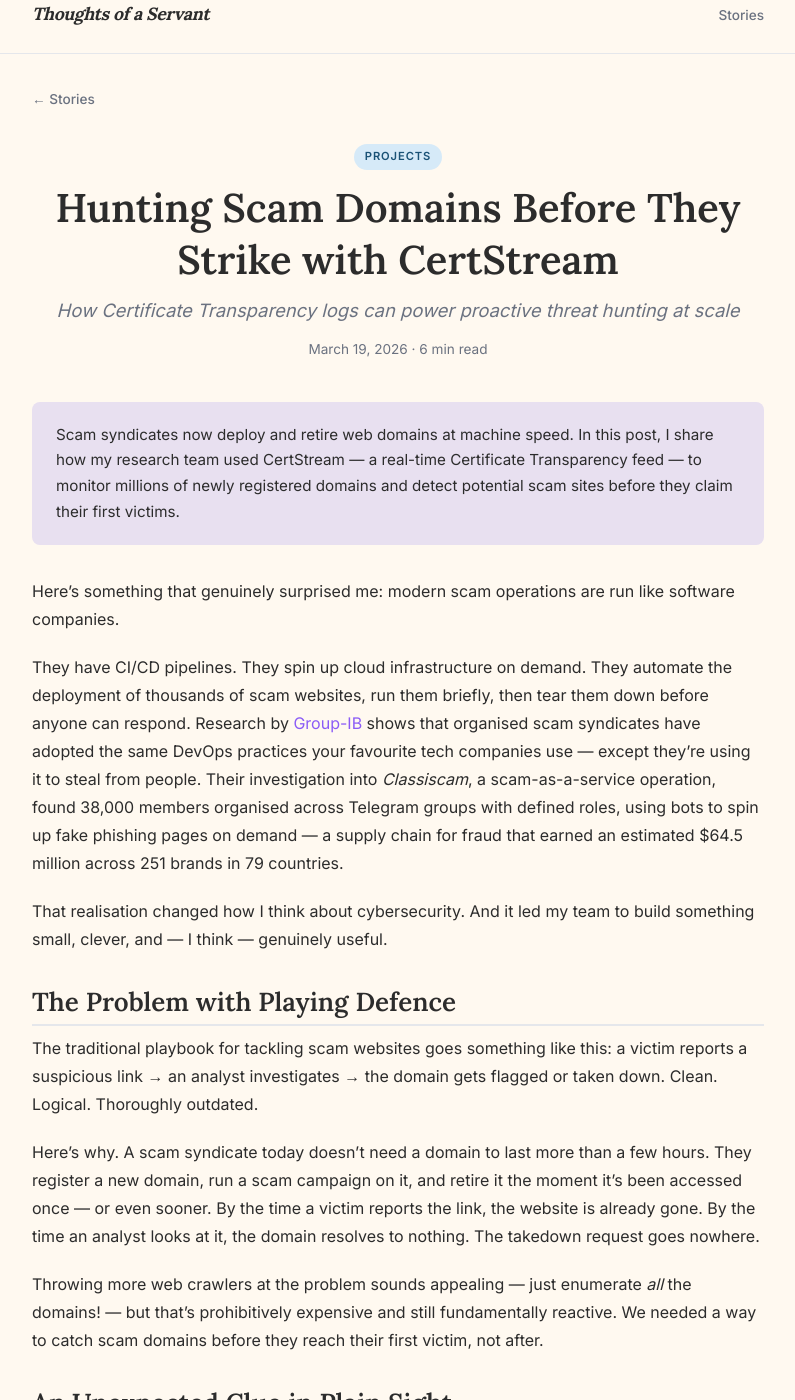
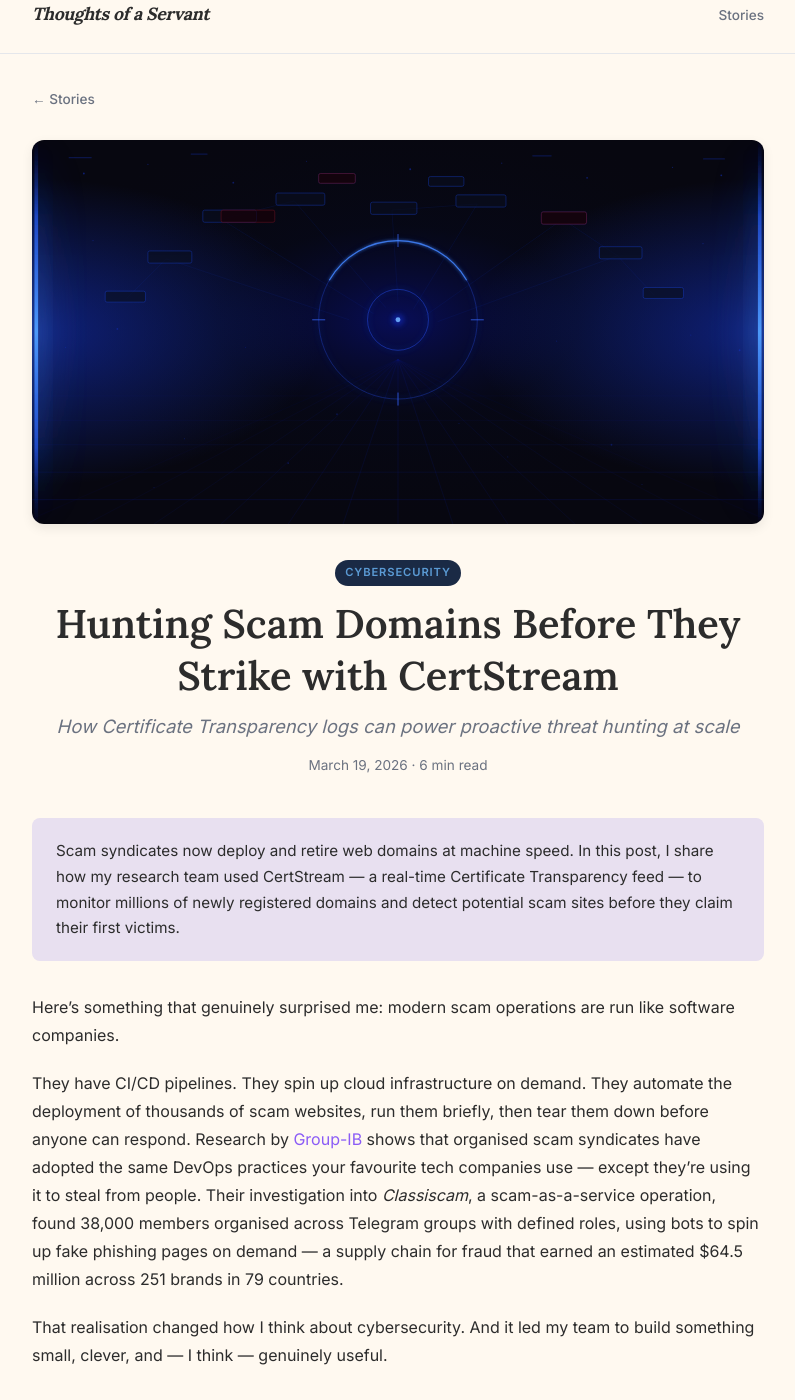
Before and after one commit to choonyongchan/thoughtsofaservant, a Jekyll site: the page built from _posts/2026-03-19-hunting-scam-domains-before-they-strike-with-certstream.md, in a window 1280 px wide and 1400 px high. Shown: the whole window, without its empty margins (242-1037 px from the left). Built offline with Jekyll 4.4.1, drawn with Linux system fonts in a browser that asks for light colours.

Commit message:
Minor Updates to Story on CertStream

```diff
--- a/_posts/2026-03-19-hunting-scam-domains-before-they-strike-with-certstream.md
+++ b/_posts/2026-03-19-hunting-scam-domains-before-they-strike-with-certstream.md
@@ -2,8 +2,9 @@
 title: "Hunting Scam Domains Before They Strike with CertStream"
 subtitle: "How Certificate Transparency logs can power proactive threat hunting at scale"
 date: 2026-03-19
-category: Projects
+category: Cybersecurity
 abstract: "Scam syndicates now deploy and retire web domains at machine speed. In this post, I share how my research team used CertStream — a real-time Certificate Transparency feed — to monitor millions of newly registered domains and detect potential scam sites before they claim their first victims."
+cover: /assets/images/covers/certstream-cover.svg
 comments: true
 ---
 
--- a/assets/css/main.css
+++ b/assets/css/main.css
@@ -442,6 +442,11 @@ body:not(.home-page) .site-main {
 .post-card__category--life {
   background: var(--color-rose);
   color: #922b1e;
+}
+
+.post-card__category--cybersecurity {
+  background: #1a2a45;
+  color: #5b9bd5;
 }
 
 .post-card__title {
```
Also changed, not shown: assets/images/covers/certstream-cover.svg (added).
